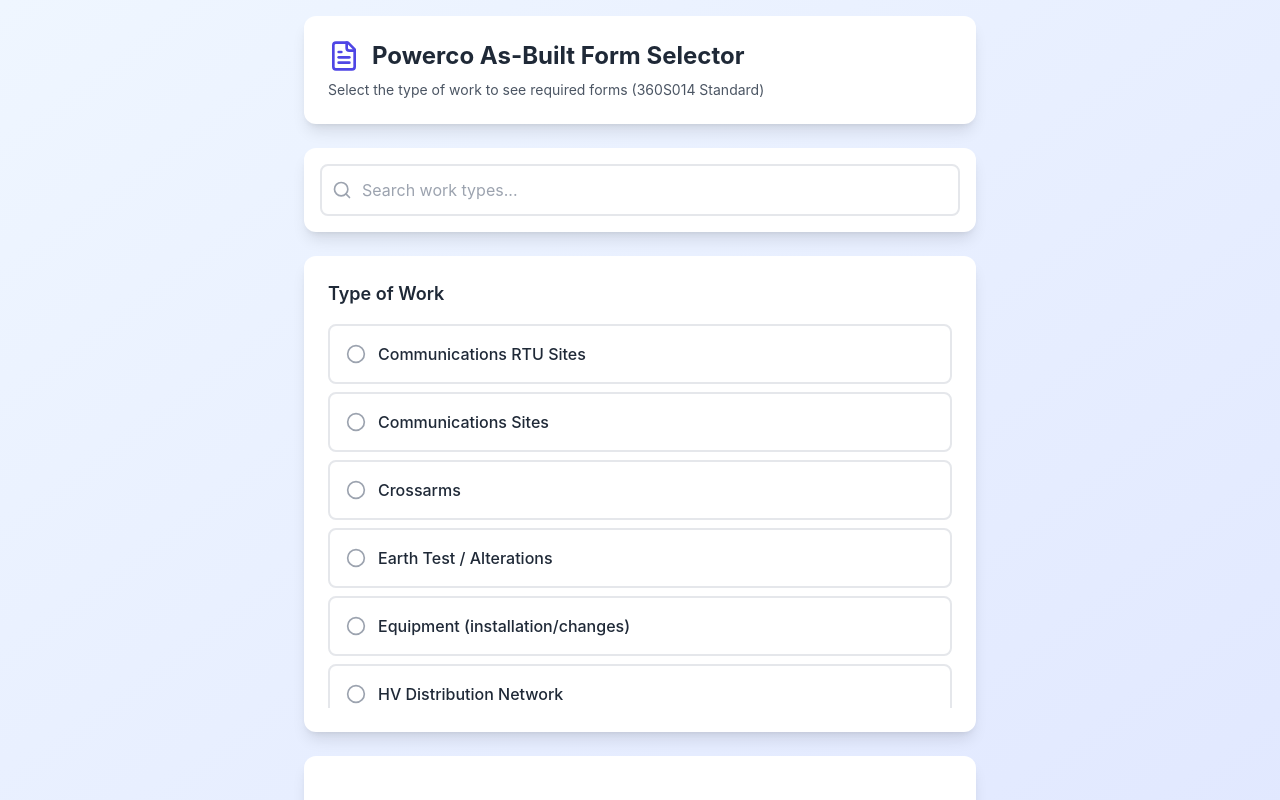
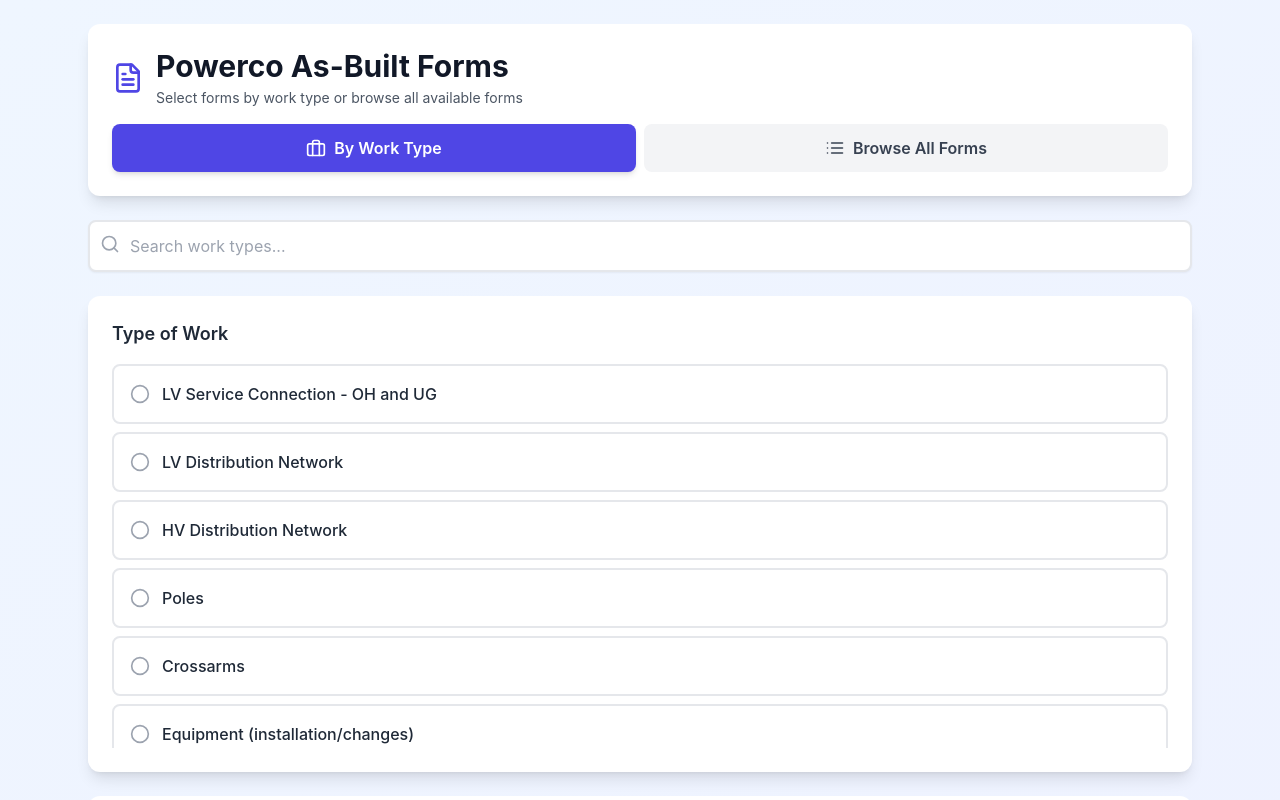
Before and after one commit to Donald-Win/powerco-asbuilt-form-selector, a React (Vite) app: page / in a window 1280 px wide. Shown: the top 800 px of the page. Built offline with nearby package versions, Linux system fonts and the light colour scheme.

Commit message:
ADD: Browse all forms

```diff
--- a/src/App.jsx
+++ b/src/App.jsx
@@ -1,9 +1,12 @@
 import React, { useState } from 'react';
-import { Search, FileText, CheckCircle2, Circle, ExternalLink, Download, ChevronDown, ChevronUp } from 'lucide-react';
+import { Search, FileText, CheckCircle2, Circle, ExternalLink, Download, ChevronDown, ChevronUp, List, Briefcase } from 'lucide-react';
 
 const AsBuiltFormSelector = () => {
   const [selectedWork, setSelectedWork] = useState('');
   const [searchTerm, setSearchTerm] = useState('');
+  const [showCommissioning, setShowCommissioning] = useState(false);
+  const [viewMode, setViewMode] = useState('workType'); // 'workType' or 'allForms'
+  const [formSearchTerm, setFormSearchTerm] = useState('');
 
   // Form definitions with local file paths
   // PDFs should be placed in the public/forms/ folder
@@ -138,7 +141,7 @@
     }
   };
 
-  // Work type to forms mapping based on the matrix
+  // Work type to forms mapping
   const workTypeMapping = {
     'LV Service Connection - OH and UG': {
       forms: ['360S014EA'],
@@ -202,131 +205,142 @@
       forms: ['360S014EK'],
       commissioningCerts: []
     },
-    'Subdivisions - Underground': {
-      forms: ['360S014EC', '360S014EB', '360S014EG', '360S014EH', '360S014EE', '360S014EJ', '360S014EL', 'MFG_CERT'],
-      notes: 'A plan detailing all cable details is allowed',
-      commissioningCerts: ['220F028E', '220F028G', '220F028C', '220F028B']
-    },
-    'HV Extensions - Overhead': {
-      forms: ['360S014EB', '360S014EC', '360S014EE', '360S014EG', '360S014EH', '360S014EJ', 'MFG_CERT'],
-      notes: 'Equip Record Card or Form',
-      commissioningCerts: ['220F028A', '220F028F']
-    },
-    'HV Extensions - Underground': {
-      forms: ['360S014EB', '360S014EE', '360S014EG', '360S014EH', '360S014EJ', '360S014EL', 'MFG_CERT'],
-      notes: 'Equip Record Card or Form',
-      commissioningCerts: ['220F028A', '220F028G']
-    },
-    'LV Feed Area Change': {
-      forms: ['360S014EO'],
-      commissioningCerts: []
-    },
-    'HV Switchgear': {
-      forms: ['360S014EF', '360S014EH', '360S014EE', 'MFG_CERT'],
-      notes: 'A separate form for each piece of equipment. EH: For Critical Spares',
-      commissioningCerts: ['220F028A']
-    },
-    'Protection Relay (new and replacement)': {
+    'Protection Relays': {
       forms: ['360S014EP'],
       commissioningCerts: ['220F028A']
     },
-    'Communications Sites': {
-      forms: ['360S014EV', '360F019CA'],
-      notes: 'For any Engineering as-built drawings. Repeater Stations and Base Comms',
-      commissioningCerts: []
-    },
-    'Communications RTU Sites': {
-      forms: ['360S014EW'],
-      notes: 'RTU Sites and LFI Sites',
+    'Conductor Tension Works': {
+      forms: ['360S014EQ'],
       commissioningCerts: []
     },
     'Line Fault Indicators': {
       forms: ['360S014ER', '360S014ES', '360S014ET', '360S014EU'],
-      notes: 'Use forms 360S014ER - 360S014EU based on indicator type',
+      notes: 'Select appropriate form based on indicator model',
       commissioningCerts: []
     },
-    'Load Control Relays': {
-      forms: ['360S014EC'],
+    'Network Communications Equipment': {
+      forms: ['360S014EV'],
+      commissioningCerts: []
+    },
+    'Remote Terminal Unit (RTU)': {
+      forms: ['360S014EW'],
       commissioningCerts: []
     }
   };
 
-  const workTypes = Object.keys(workTypeMapping).sort();
+  const handleFormClick = (url) => {
+    window.open(url, '_blank');
+  };
 
-  const filteredWorkTypes = workTypes.filter(work =>
+  // Filter work types based on search
+  const filteredWorkTypes = Object.keys(workTypeMapping).filter(work =>
     work.toLowerCase().includes(searchTerm.toLowerCase())
   );
 
-  const getRequiredForms = () => {
-    if (!selectedWork) return { forms: [], commissioningCerts: [] };
-    const mapping = workTypeMapping[selectedWork];
+  // Get required forms and certificates for selected work type
+  const requiredForms = selectedWork && workTypeMapping[selectedWork]
+    ? workTypeMapping[selectedWork].forms.map(formId => ({
+        id: formId,
+        name: formDefinitions[formId]?.name || 'Unknown Form',
+        url: formDefinitions[formId]?.fileName ? `/forms/${formDefinitions[formId].fileName}` : null,
+        alternateUrl: formDefinitions[formId]?.alternateFileName ? `/forms/${formDefinitions[formId].alternateFileName}` : null,
+        hasLink: !!formDefinitions[formId]?.fileName
+      }))
+    : [];
 
-    const forms = mapping.forms.map(formId => {
-      const formData = formDefinitions[formId];
-      const basePath = import.meta.env.BASE_URL;
-      const formUrl = formData.fileName ? `${basePath}forms/${formData.fileName}` : null;
-      const alternateUrl = formData.alternateFileName ? `${basePath}forms/${formData.alternateFileName}` : null;
+  const requiredCerts = selectedWork && workTypeMapping[selectedWork]
+    ? workTypeMapping[selectedWork].commissioningCerts.map(certId => ({
+        id: certId,
+        name: commissioningCerts[certId]?.name || 'Unknown Certificate',
+        url: commissioningCerts[certId]?.fileName ? `/forms/${commissioningCerts[certId].fileName}` : null,
+        hasLink: !!commissioningCerts[certId]?.fileName
+      }))
+    : [];
 
-      return {
-        id: formId,
-        name: formData.name,
-        url: formUrl,
-        alternateUrl: alternateUrl,
-        hasLink: !!formUrl
-      };
-    });
+  // Get all forms for browse mode
+  const allAsBuiltForms = Object.entries(formDefinitions)
+    .filter(([id]) => id !== 'MFG_CERT') // Exclude manufacturer certs from main list
+    .map(([id, form]) => ({
+      id,
+      name: form.name,
+      url: form.fileName ? `/forms/${form.fileName}` : null,
+      alternateUrl: form.alternateFileName ? `/forms/${form.alternateFileName}` : null,
+      hasLink: !!form.fileName
+    }))
+    .filter(form =>
+      form.id.toLowerCase().includes(formSearchTerm.toLowerCase()) ||
+      form.name.toLowerCase().includes(formSearchTerm.toLowerCase())
+    );
 
-    const certs = (mapping.commissioningCerts || []).map(certId => {
-      const certData = commissioningCerts[certId];
-      const basePath = import.meta.env.BASE_URL;
-      const certUrl = certData.fileName ? `${basePath}forms/${certData.fileName}` : null;
-
-      return {
-        id: certId,
-        name: certData.name,
-        url: certUrl,
-        hasLink: !!certUrl
-      };
-    });
-
-    return { forms, commissioningCerts: certs };
-  };
-
-  const handleFormClick = (url) => {
-    if (url) {
-      window.open(url, '_blank', 'noopener,noreferrer');
-    }
-  };
-
-  const { forms: requiredForms, commissioningCerts: requiredCerts } = getRequiredForms();
-  const [showCommissioning, setShowCommissioning] = useState(false);
+  const allCommissioningForms = Object.entries(commissioningCerts)
+    .map(([id, cert]) => ({
+      id,
+      name: cert.name,
+      url: cert.fileName ? `/forms/${cert.fileName}` : null,
+      hasLink: !!cert.fileName
+    }))
+    .filter(cert =>
+      cert.id.toLowerCase().includes(formSearchTerm.toLowerCase()) ||
+      cert.name.toLowerCase().includes(formSearchTerm.toLowerCase())
+    );
 
   return (
-    <div className="min-h-screen bg-gradient-to-br from-blue-50 to-indigo-100 p-4">
-      <div className="max-w-2xl mx-auto">
+    <div className="min-h-screen bg-gradient-to-br from-blue-50 to-indigo-50">
+      <div className="max-w-6xl mx-auto p-4 md:p-6">
         {/* Header */}
         <div className="bg-white rounded-xl shadow-lg p-6 mb-6">
-          <div className="flex items-center gap-3 mb-2">
+          <div className="flex items-center gap-3 mb-4">
             <FileText className="text-indigo-600" size={32} />
-            <h1 className="text-2xl font-bold text-gray-800">
-              Powerco As-Built Form Selector
+            <div>
+              <h1 className="text-2xl md:text-3xl font-bold text-gray-900">
+                Powerco As-Built Forms
               </h1>
-          </div>
-          <p className="text-gray-600 text-sm">
-            Select the type of work to see required forms (360S014 Standard)
+              <p className="text-sm text-gray-600 mt-1">
+                Select forms by work type or browse all available forms
               </p>
             </div>
+          </div>
 
-        {/* Search Box */}
-        <div className="bg-white rounded-xl shadow-lg p-4 mb-6">
+          {/* View Mode Toggle */}
+          <div className="flex gap-2 mt-4">
+            <button
+              onClick={() => setViewMode('workType')}
+              className={`flex-1 py-3 px-4 rounded-lg font-semibold transition-all flex items-center justify-center gap-2 ${
+                viewMode === 'workType'
+                  ? 'bg-indigo-600 text-white shadow-md'
+                  : 'bg-gray-100 text-gray-700 hover:bg-gray-200'
+              }`}
+            >
+              <Briefcase size={20} />
+              By Work Type
+            </button>
+            <button
+              onClick={() => setViewMode('allForms')}
+              className={`flex-1 py-3 px-4 rounded-lg font-semibold transition-all flex items-center justify-center gap-2 ${
+                viewMode === 'allForms'
+                  ? 'bg-indigo-600 text-white shadow-md'
+                  : 'bg-gray-100 text-gray-700 hover:bg-gray-200'
+              }`}
+            >
+              <List size={20} />
+              Browse All Forms
+            </button>
+          </div>
+        </div>
+
+        {/* Work Type View */}
+        {viewMode === 'workType' && (
+          <>
+            {/* Search */}
+            <div className="mb-6">
               <div className="relative">
-            <Search className="absolute left-3 top-1/2 transform -translate-y-1/2 text-gray-400" size={20} />
+                <Search className="absolute left-3 top-3.5 text-gray-400" size={20} />
                 <input
                   type="text"
                   placeholder="Search work types..."
                   value={searchTerm}
                   onChange={(e) => setSearchTerm(e.target.value)}
-              className="w-full pl-10 pr-4 py-3 border-2 border-gray-200 rounded-lg focus:border-indigo-500 focus:outline-none"
+                  className="w-full pl-10 pr-4 py-3 border-2 border-gray-200 rounded-lg focus:border-indigo-500 focus:outline-none bg-white shadow-sm"
                 />
               </div>
             </div>
@@ -431,13 +445,7 @@
                   ))}
                 </div>
 
-            <div className="mt-6 p-4 bg-blue-50 rounded-lg border border-blue-200">
-              <p className="text-xs text-blue-800">
-                <strong>Reminder:</strong> Depending on the work undertaken, one or multiple as-built forms may be required. Pre-commissioning and commissioning test forms should be uploaded separately from the workpack.
-              </p>
-            </div>
-
-            {/* Commissioning & Test Certificates Section */}
+                {/* Commissioning Certificates */}
                 {requiredCerts.length > 0 && (
                   <div className="mt-6">
                     <button
@@ -495,12 +503,6 @@
                             </div>
                           </div>
                         ))}
-
-                    <div className="p-3 bg-green-50 rounded-lg border border-green-200">
-                      <p className="text-xs text-green-800">
-                        <strong>Note:</strong> These commissioning and test certificates verify that installed equipment is safe and ready for service. Complete and submit these separately from as-built documentation forms.
-                      </p>
-                    </div>
                       </div>
                     )}
                   </div>
@@ -517,6 +519,109 @@
                 </p>
               </div>
             )}
+          </>
+        )}
+
+        {/* Browse All Forms View */}
+        {viewMode === 'allForms' && (
+          <>
+            {/* Search */}
+            <div className="mb-6">
+              <div className="relative">
+                <Search className="absolute left-3 top-3.5 text-gray-400" size={20} />
+                <input
+                  type="text"
+                  placeholder="Search forms by name or ID..."
+                  value={formSearchTerm}
+                  onChange={(e) => setFormSearchTerm(e.target.value)}
+                  className="w-full pl-10 pr-4 py-3 border-2 border-gray-200 rounded-lg focus:border-indigo-500 focus:outline-none bg-white shadow-sm"
+                />
+              </div>
+            </div>
+
+            {/* As-Built Forms */}
+            <div className="bg-white rounded-xl shadow-lg p-6 mb-6">
+              <h2 className="text-xl font-semibold text-gray-800 mb-4 flex items-center gap-2">
+                <FileText className="text-indigo-600" size={24} />
+                As-Built Forms ({allAsBuiltForms.length})
+              </h2>
+
+              <div className="grid md:grid-cols-2 gap-3">
+                {allAsBuiltForms.map((form) => (
+                  <div
+                    key={form.id}
+                    onClick={() => form.hasLink && handleFormClick(form.url)}
+                    className="p-4 border-2 border-indigo-200 bg-indigo-50 rounded-lg cursor-pointer hover:bg-indigo-100 hover:border-indigo-300 active:bg-indigo-200 transition-all"
+                  >
+                    <div className="flex items-start gap-3">
+                      <div className="flex-1 min-w-0">
+                        <div className="flex items-center gap-2 flex-wrap mb-1">
+                          <p className="font-bold text-indigo-900">
+                            {form.id}
+                          </p>
+                          <span className="inline-flex items-center gap-1 px-2 py-0.5 bg-indigo-600 text-white text-xs rounded-full">
+                            <Download size={10} />
+                          </span>
+                        </div>
+                        <p className="text-sm text-gray-700">
+                          {form.name}
+                        </p>
+                        {form.alternateUrl && (
+                          <button
+                            onClick={(e) => {
+                              e.stopPropagation();
+                              handleFormClick(form.alternateUrl);
+                            }}
+                            className="mt-2 text-xs text-indigo-600 hover:text-indigo-800 underline flex items-center gap-1"
+                          >
+                            <ExternalLink size={10} />
+                            Excel version
+                          </button>
+                        )}
+                      </div>
+                      <ExternalLink className="flex-shrink-0 text-indigo-600" size={18} />
+                    </div>
+                  </div>
+                ))}
+              </div>
+            </div>
+
+            {/* Commissioning Certificates */}
+            <div className="bg-white rounded-xl shadow-lg p-6">
+              <h2 className="text-xl font-semibold text-gray-800 mb-4 flex items-center gap-2">
+                <FileText className="text-green-600" size={24} />
+                Commissioning & Test Certificates ({allCommissioningForms.length})
+              </h2>
+
+              <div className="grid md:grid-cols-2 gap-3">
+                {allCommissioningForms.map((cert) => (
+                  <div
+                    key={cert.id}
+                    onClick={() => cert.hasLink && handleFormClick(cert.url)}
+                    className="p-4 border-2 border-green-200 bg-green-50 rounded-lg cursor-pointer hover:bg-green-100 hover:border-green-300 active:bg-green-200 transition-all"
+                  >
+                    <div className="flex items-start gap-3">
+                      <div className="flex-1 min-w-0">
+                        <div className="flex items-center gap-2 flex-wrap mb-1">
+                          <p className="font-bold text-green-900">
+                            {cert.id}
+                          </p>
+                          <span className="inline-flex items-center gap-1 px-2 py-0.5 bg-green-600 text-white text-xs rounded-full">
+                            <Download size={10} />
+                          </span>
+                        </div>
+                        <p className="text-sm text-gray-700">
+                          {cert.name}
+                        </p>
+                      </div>
+                      <ExternalLink className="flex-shrink-0 text-green-600" size={18} />
+                    </div>
+                  </div>
+                ))}
+              </div>
+            </div>
+          </>
+        )}
       </div>
     </div>
   );
```
Lines whose indentation alone changed are shown as unchanged.
